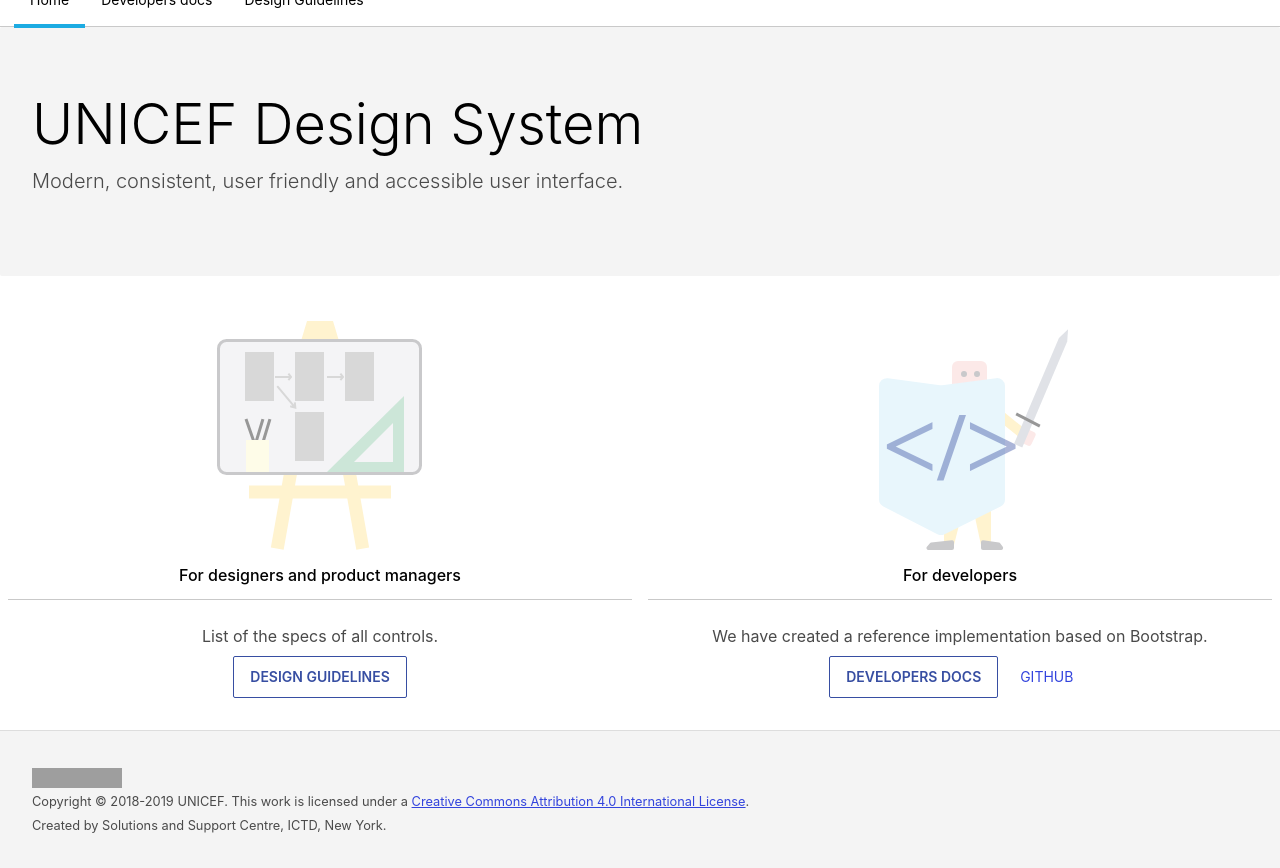
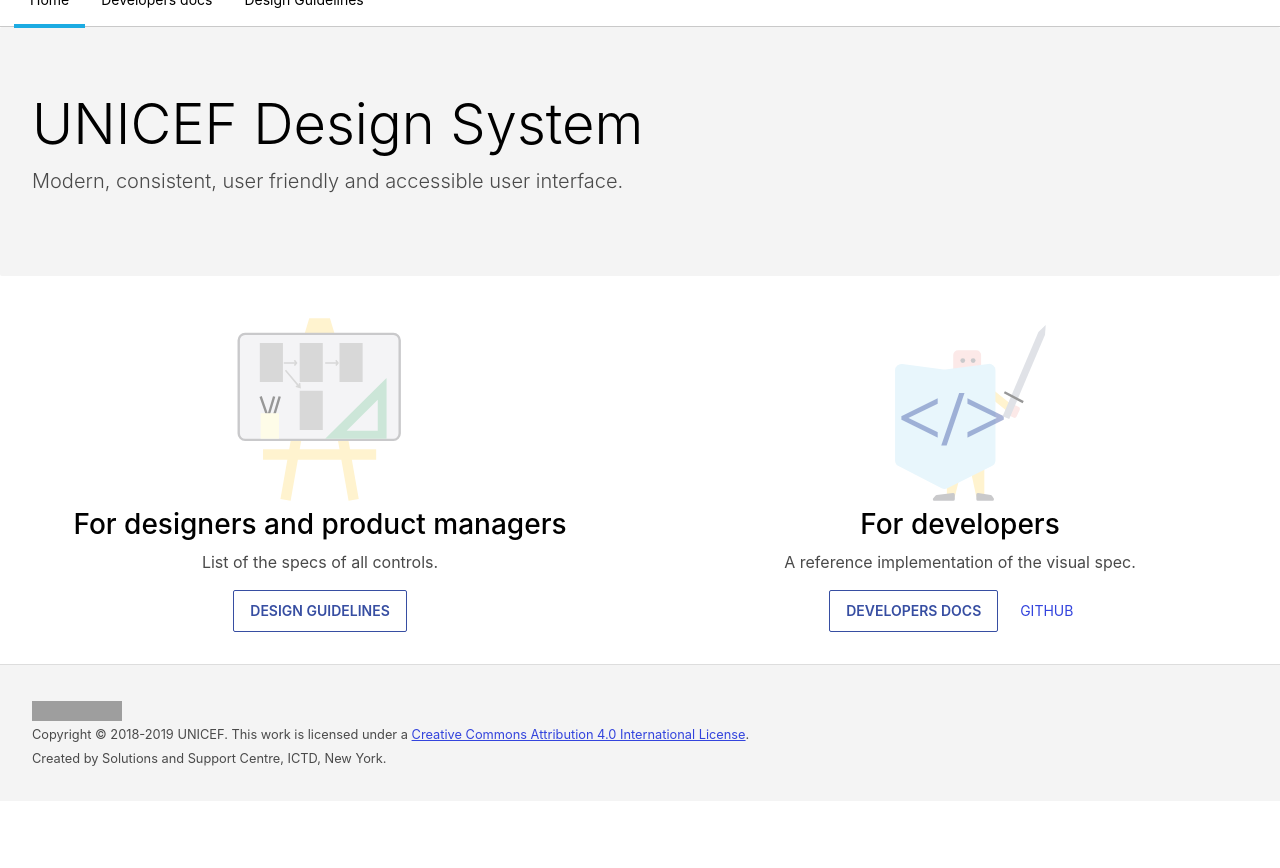
Before and after one commit to unicef/design-system, a Jekyll site: the page built from index.md, in a window 1280 px wide, cut to the strip 334-1202 px from the top of the page. Built offline with Jekyll 4.4.1, drawn with Linux system fonts in a browser that asks for light colours; nearby versions of some CDN libraries; after the commit the page ends 1135 px from its top, so only the background shows below that; grey boxes are pictures that could not be loaded.

Commit message:
removed card classes in home page. Set max-height to 200px. Closes #19

```diff
--- a/index.md
+++ b/index.md
@@ -13,19 +13,19 @@
 <div class="container-fluid">
   <div class="row">
     <div class="col-sm-6 text-center">
-      <img class="img-fluid" alt="" src="assets/images/designer-icon.svg" />
-      <h2 class="card-title">For designers and product managers</h2>
-      <p class="card-text">List of the specs of all controls.</p>
+      <img class="img-fluid" alt="" style="max-height: 200px" src="assets/images/designer-icon.svg" />
+      <h3>For designers and product managers</h3>
+      <p>List of the specs of all controls.</p>
       <a href="guidelines.html" class="btn btn-outline-primary">Design Guidelines</a>
     </div>
     <div class="col-sm-6 text-center" >
 
-          <img class="img-fluid" alt="" src="assets/images/developer-icon.svg" />
+          <img class="img-fluid" alt="" style="max-height: 200px" src="assets/images/developer-icon.svg" />
 
 
-          <h2 class="card-title">For developers</h2>
-          <p class="card-text">
-            We have created a reference implementation based on Bootstrap.
+          <h3>For developers</h3>
+          <p>
+            A reference implementation of the visual spec.
           </p>
           <a href="developer-docs.html" class="btn btn-outline-primary">Developers docs</a>
           <a href="http://github.com/unicef/unicef-design-system" class="btn btn-link">GitHub</a>
```
